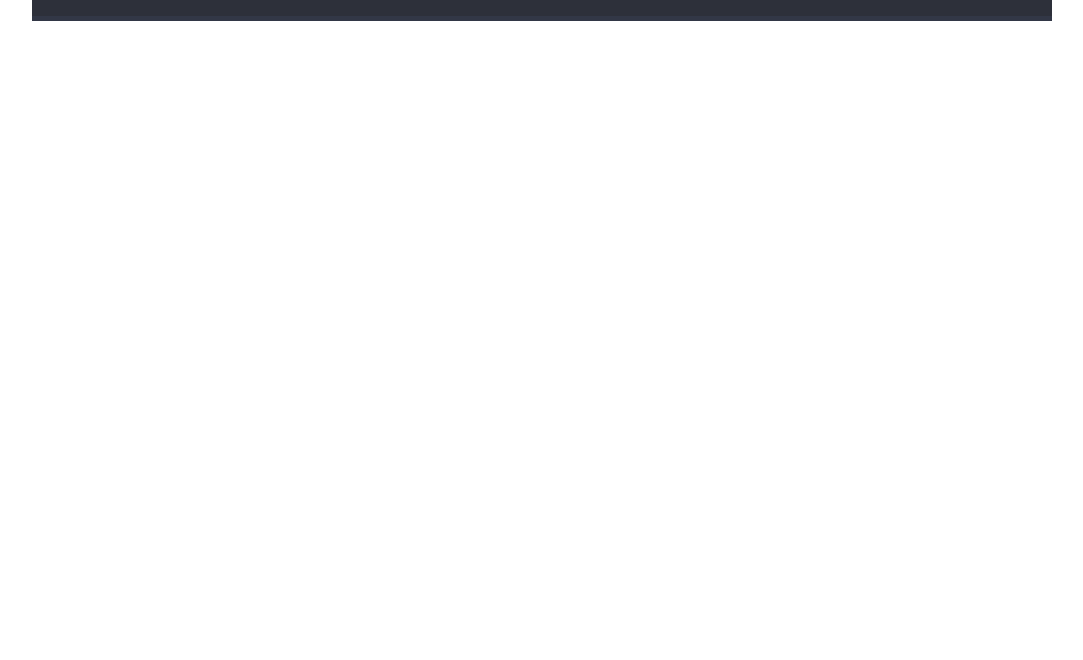
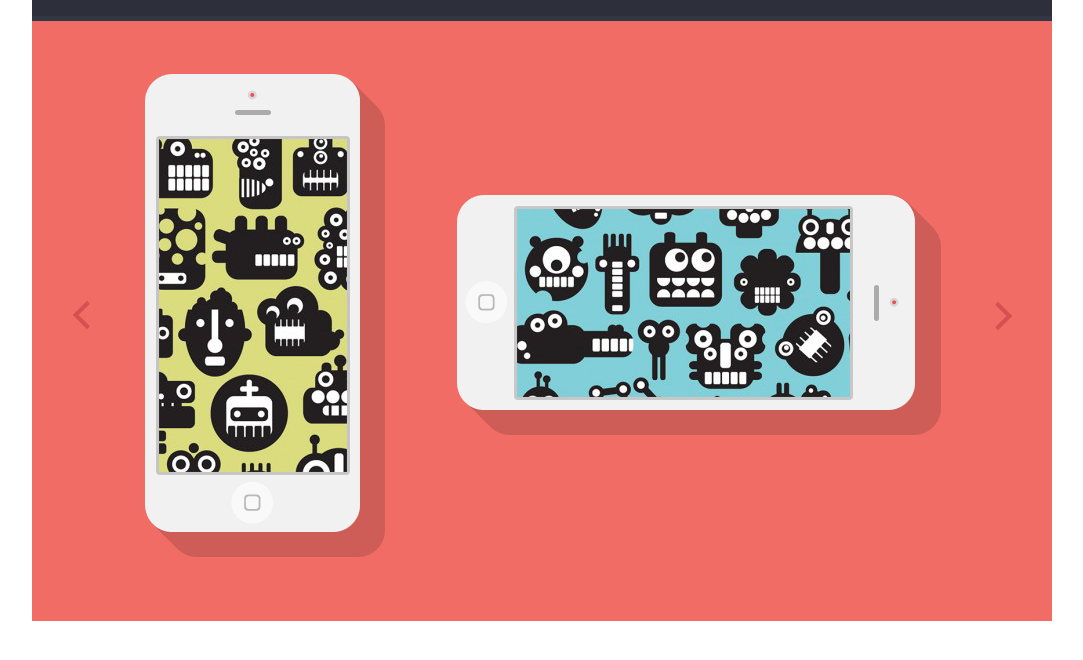
Before and after one commit to nofishtou/singolo, a plain HTML site: page singolo1.html in a window 1280 px wide. Shown: the part 74-734 px from the top of the page, without its empty margins (98-1181 px from the left). Drawn offline with Linux system fonts and the light colour scheme.

Commit message:
feat: add slider-block

```diff
--- a/singolo1.css
+++ b/singolo1.css
@@ -8,6 +8,8 @@
   margin: 0 auto;
   width: 1020px;
 }
+
+ /* header */
 
 header .container {
   padding: 30px 40px;
@@ -20,7 +22,7 @@ header .container {
   border-bottom: 5px solid #323746;
 }
 
-.header-logo h1{
+.header-logo h1 {
   font-size: 25px;
   line-height: 28px;
   letter-spacing: -0.03em;
@@ -30,15 +32,15 @@ header .container {
   color: #f06c64;
 }
 
-.header-menu{
+.header-menu {
   font-size: 0px;
 }
 
-nav{
+nav {
   margin-left: 450px;
 }
 
-.header-menu .header-menu-item{
+.header-menu .header-menu-item {
   display: inline-block;
   margin-right: 30px;
   font-size: 12px;
@@ -47,7 +49,12 @@ nav{
   letter-spacing: -0.05em;
 }
 
-.header-menu .header-menu-item:hover {
+.header-menu-item a {
+  text-decoration: none;
+  color: #ffffff;
+}
+
+.header-menu .header-menu-item a:hover {
   color: #f06c64;
 }
 
@@ -64,6 +71,73 @@ nav{
 
 .header-menu li:last-child {
   margin-right: 0px;
+}
+
+/* slider */
+
+.slider-block .container{
+  position: relative;
+  height: 600px;
+  background-color: #f06c64;
+  display: flex;
+}
+
+.slide{
+  width: 80%;
+}
+
+.arrow-cont {
+  margin: auto;
+  width: 100px;
+  font-size: 50px;
+  text-align: center;
+}
+
+.arrow {
+  border: solid #ca4549;
+  border-width: 0 4px 4px 0;
+  display: inline-block;
+  padding: 8px;
+  opacity: 0.7;
+}
+
+.arrow-left {
+  position: absolute;
+  left: 45px;
+  top: 284px;
+  transform: rotate(135deg);
+  -webkit-transform: rotate(135deg);
+  -moz-transform: rotate(135deg);
+  -ms-transform: rotate(135deg);
+  -o-transform: rotate(135deg);
+}
+
+.arrow-right {
+  position: absolute;
+  right: 44px;
+  top: 285px;
+  transform: rotate(-45deg);
+  -webkit-transform: rotate(-45deg);
+  -moz-transform: rotate(-45deg);
+  -ms-transform: rotate(-45deg);
+  -o-transform: rotate(-45deg);
+}
+
+.arrow:hover {
+  border: solid #ffffff;
+  border-width: 0 4px 4px 0;
+}
+
+.phone-vertical{
+  position: absolute;
+  top: 53px;
+  left: 113px;
+}
+
+.phone-horizontal{
+  position: absolute;
+  right: 111px;
+  bottom: 186px;
 }
 
 @font-face {
--- a/singolo1.html
+++ b/singolo1.html
@@ -14,14 +14,26 @@
       </div>
       <nav>
         <ul class="header-menu">
-          <li class="header-menu-item"><a>HOME</a></li>
-          <li class="header-menu-item"><a>SERVICES</a></li>
-          <li class="header-menu-item"><a>PORTFOLIO</a></li>
-          <li class="header-menu-item"><a>ABOUT</a></li>
-          <li class="header-menu-item"><a>CONTACT</a></li>
+          <li class="header-menu-item"><a href="#">HOME</a></li>
+          <li class="header-menu-item"><a href="#">SERVICES</a></li>
+          <li class="header-menu-item"><a href="#">PORTFOLIO</a></li>
+          <li class="header-menu-item"><a href="#">ABOUT</a></li>
+          <li class="header-menu-item"><a href="#">CONTACT</a></li>
         </ul>
       </nav>
     </div>
   </header>
+  <main>
+    <section class="slider-block">
+      <div class="container">
+        <div class="arrow-cont"><i class="arrow arrow-left"></i></div>
+        <div class="slide">
+          <img class="phone-vertical" src="assets/img/iPhoneVertical.png" alt="iPhone in vertical position">
+          <img class="phone-horizontal" src="assets/img/iPhoneHorizontal.png" alt="iPhone in vertical position">
+        </div>
+        <div class="arrow-cont"><i class="arrow arrow-right"></i></div>
+      </div>
+    </section>
+  </main>
 </body>
 </html>
```
